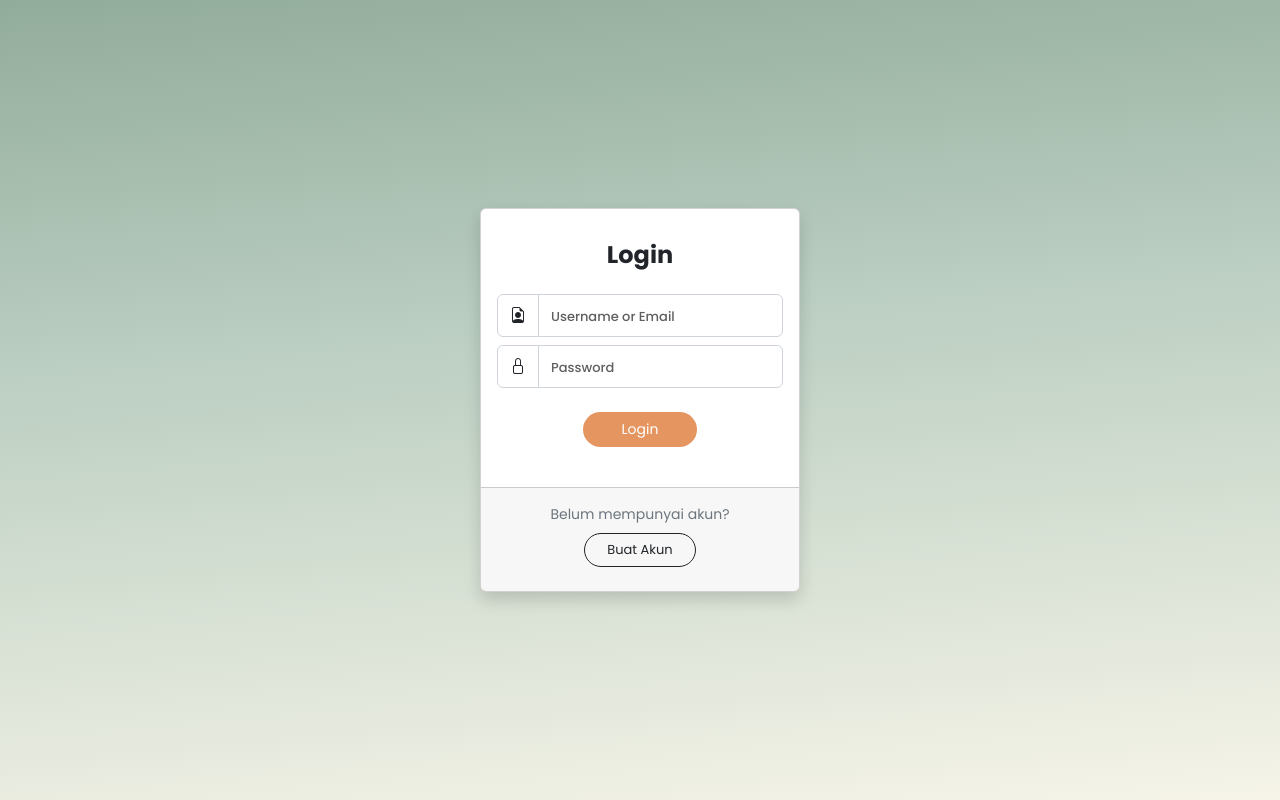
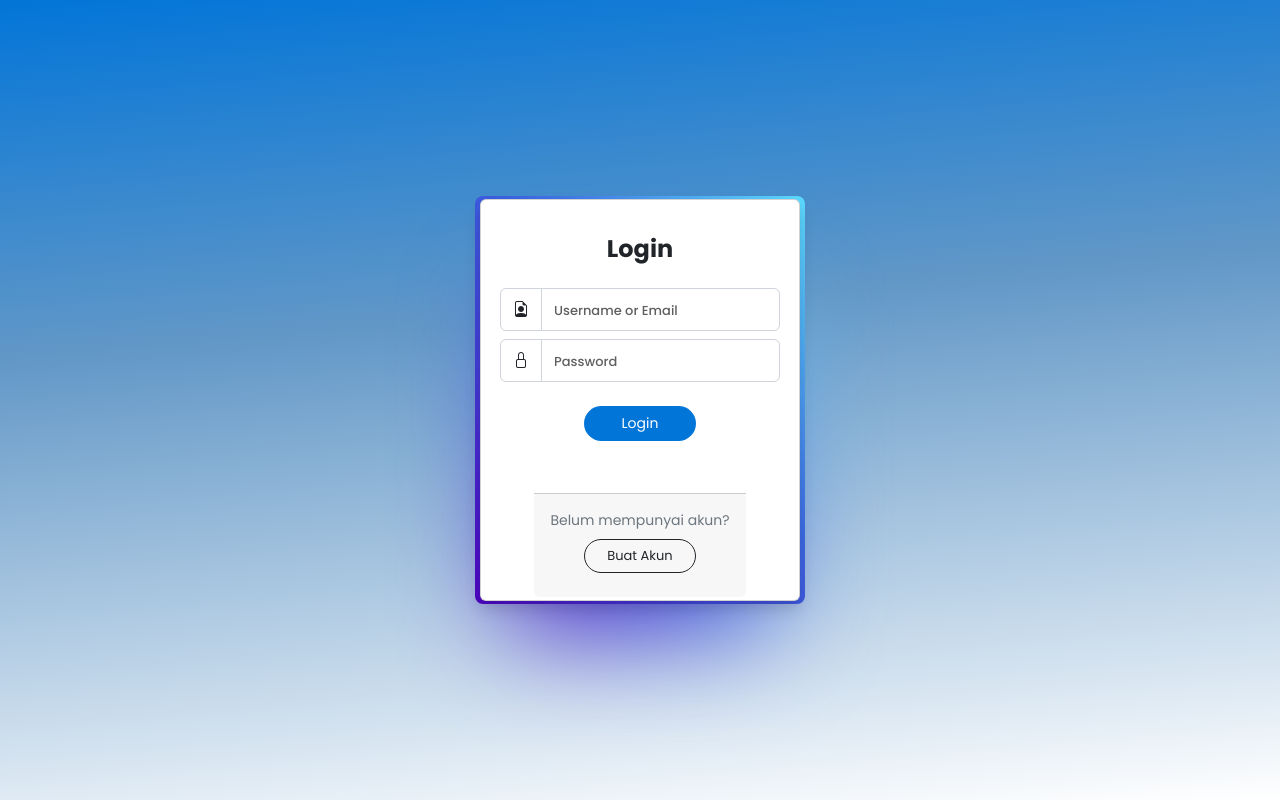
Before and after one commit to HyperPulsor/PBP-ProyekTS-A10, a Django app: page /account/login/ in a window 1280 px wide. Run offline with Django 4.2, Linux system fonts and the light colour scheme; some libraries are stand-ins or nearby versions.

Commit message:
login/regist benerin css

```diff
--- a/account/templates/login.html
+++ b/account/templates/login.html
@@ -36,12 +36,6 @@
         $(window).load(function() {
             $('login-form').get(0).reset(); //clear form data on page load
         });
-        // $('login-form').each(function() {
-        //     this.reset();
-        // });
-        // $(window).load(function() {
-        //     $('login-form').reset(); //clear form data on page load
-        // });
     </script>
 </head>
 
@@ -78,9 +72,9 @@
                         </tr>
 
                         <input class="btn login_btn mt-3 mb-15"
-                        style="background: #e59560; color:white; font-size: 14px; border-radius: 20px; width:40%"
+                        style="background: #0275d8; color:white; font-size: 14px; border-radius: 20px; width:40%"
                         onmouseover="this.style.backgroundColor='#555'"
-                        onmouseout="this.style.backgroundColor='#e59560'" type="submit" value="Login">
+                        onmouseout="this.style.backgroundColor='#0275d8'" type="submit" value="Login">
 
                     </table>
                 </form>
--- a/account/templates/main.html
+++ b/account/templates/main.html
@@ -1 +1,2 @@
-<h1>Anda lihat ini artinya anda berhasil login wuidihh</h1>
+
+<h1>Anda lihat ini artinya anda berhasil login wuidihh, hai {{user.linktoko}} </h1>
--- a/account/views.py
+++ b/account/views.py
@@ -25,7 +25,6 @@ def signup(request):
         return HttpResponseRedirect(reverse('account:main'))
     return render(request, "signup.html")
 
-@csrf_exempt
 def buyer_signup(request):
     if request.user.is_authenticated:
         return HttpResponseRedirect(reverse('account:main'))
--- a/static/css/account.css
+++ b/static/css/account.css
@@ -6,6 +6,22 @@
   box-sizing: border-box;
   font-family: 'Poppins',sans-serif!important;;
 }
+
+@keyframes spin {
+0% {
+    --rotate: 0deg;
+}
+100% {
+    --rotate: 360deg;
+}
+}
+
+@property --rotate {
+syntax: "<angle>";
+initial-value: 132deg;
+inherits: false;
+}
+
 body {
     font-family: 'Poppins',sans-serif!important;;
 }
@@ -16,8 +32,7 @@ body {
 }
 
 .body1 {
-    background: rgb(237,216,225);
-    background: linear-gradient(-5deg, #f6f4e8 0%, #bacec1 60%, #92ac9b 100%);
+    background: linear-gradient(-5deg, #ffffff 0%, #6398c7 60%, #0275d8 100%);
     background-attachment: fixed;
 }
 
@@ -47,11 +62,69 @@ body {
 
 /* Code source: https://ordinarycoders.com/blog/article/codepen-bootstrap-card-hovers */
 
-.card{
+.cardregis{
     transition: .3s transform cubic-bezier(.155,1.105,.295,1.12),.3s box-shadow,.3s -webkit-transform cubic-bezier(.155,1.105,.295,1.12);
     cursor: pointer;
 }
+  :root {
+    --card-height: 50vh;
+    --card-width: calc(var(--card-height) / 1.5);
+  }
+    .card {
+    transition: .3s transform cubic-bezier(.155,1.105,.295,1.12),.3s box-shadow,.3s -webkit-transform cubic-bezier(.155,1.105,.295,1.12);
+    cursor: pointer;
+    padding: 3px;
+    position: relative;
+    border-radius: 6px;
+    justify-content: center;
+    align-items: center;
+    text-align: center;
+    display: flex;
+    font-size: 1.5em;
+    cursor: pointer;
+    font-family: cursive;
+  }
 
-.card:hover{
-    transform: scale(1.03);
-}
+.card::before {
+    content: "";
+    width: 104%;
+    height: 102%;
+    border-radius: 8px;
+    background-image: linear-gradient(
+      var(--rotate)
+      , #5ddcff, #3c67e3 43%, #4e00c2);
+      position: absolute;
+      z-index: -1;
+      top: -1%;
+      left: -2%;
+      animation: spin 2.5s linear infinite;
+  }
+
+  .card::after {
+    position: absolute;
+    content: "";
+    top: calc(var(--card-height) / 6);
+    left: 0;
+    right: 0;
+    z-index: -1;
+    height: 100%;
+    width: 100%;
+    margin: 0 auto;
+    transform: scale(0.8);
+    filter: blur(calc(var(--card-height) / 6));
+    background-image: linear-gradient(
+      var(--rotate)
+      , #5ddcff, #3c67e3 43%, #4e00c2);
+      opacity: 1;
+    transition: opacity .5s;
+    animation: spin 2.5s linear infinite;
+  }
+
+.card:hover {
+    color: rgb(88 199 250 / 100%);
+    transition: color 1s;
+  }
+  .card:hover:before, .card:hover::after  {
+    animation: none;
+    opacity: 0;
+  }
```
